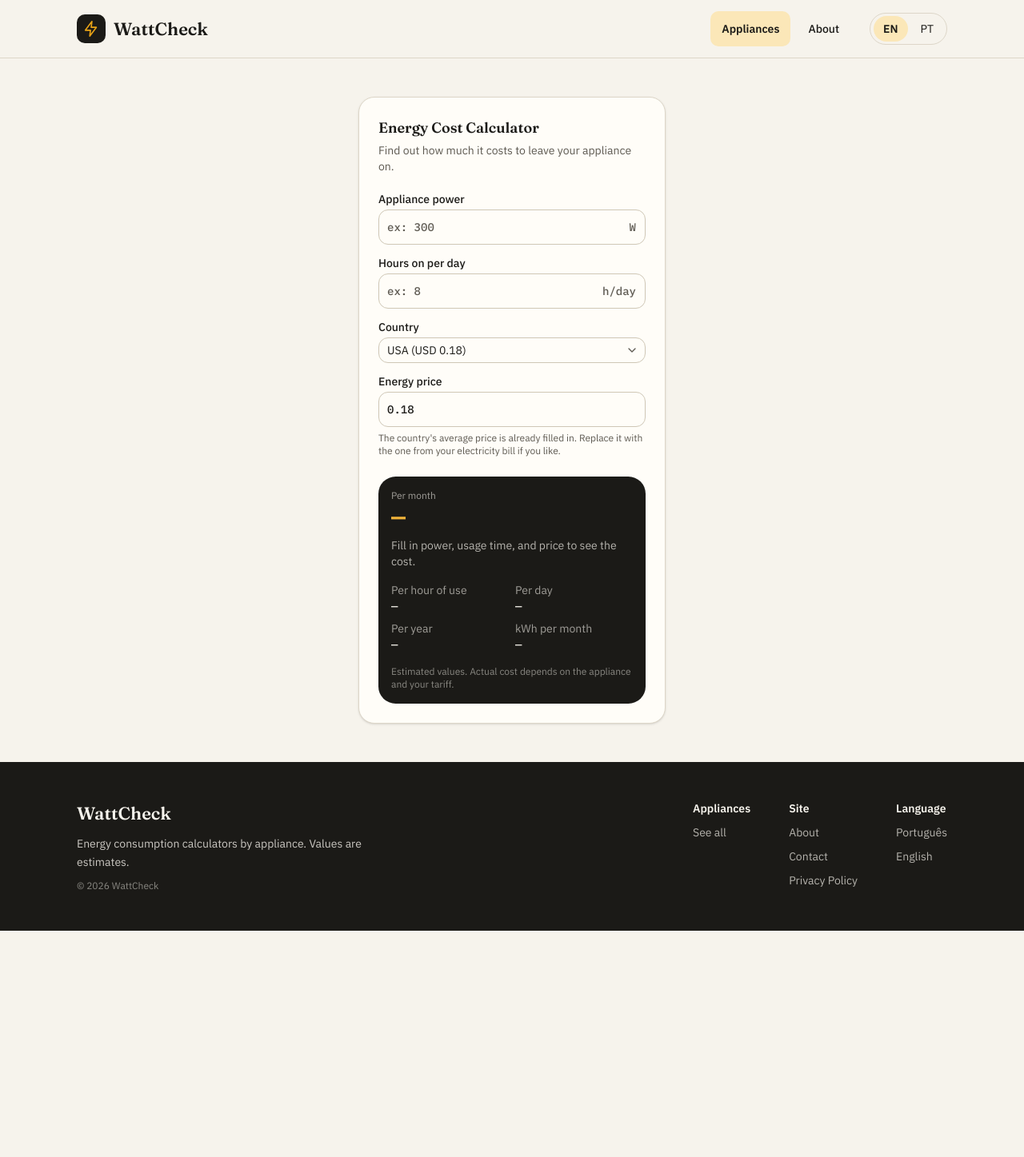
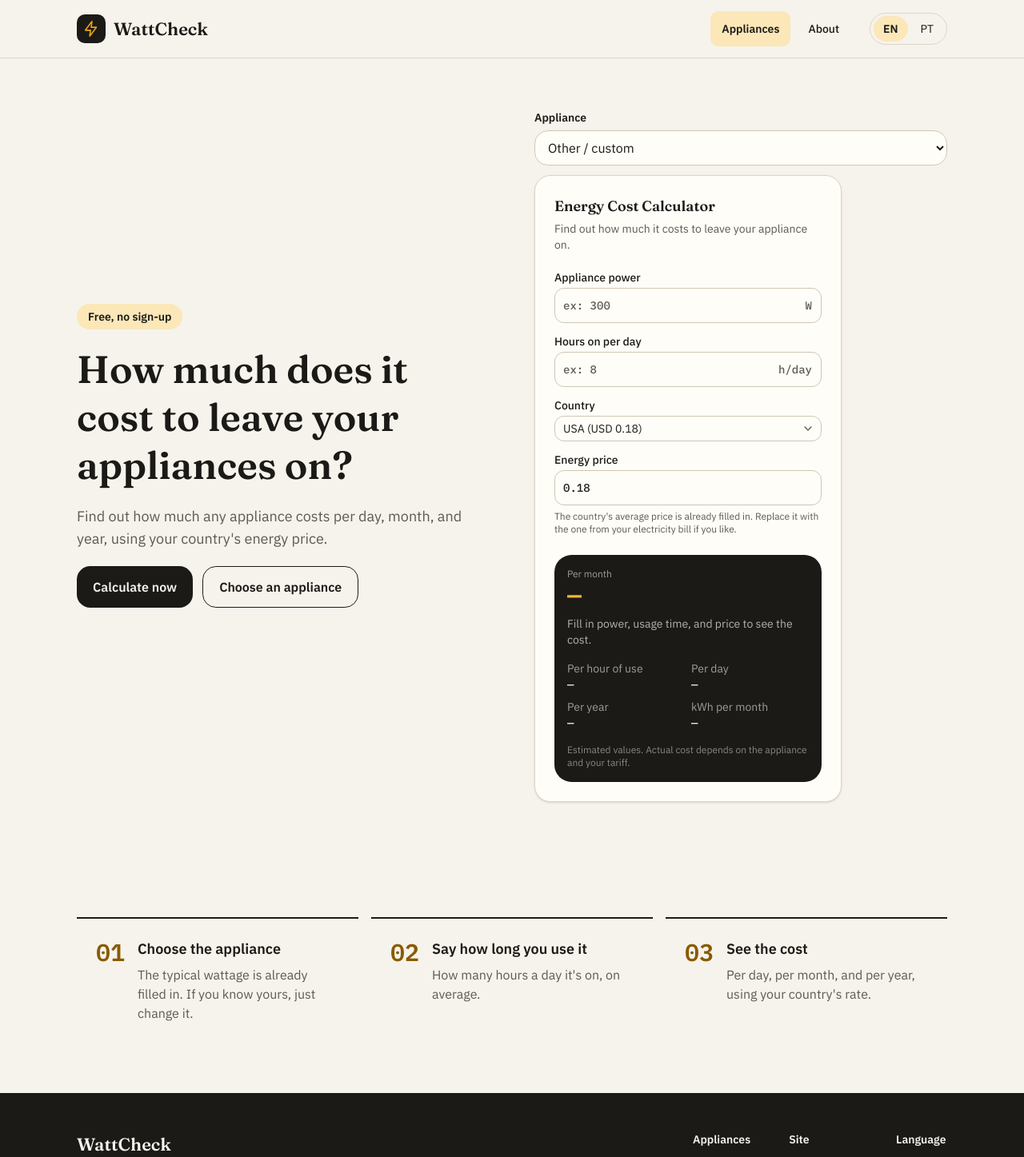
Before and after one commit to Fabricio-santuchi/calculadora-energia, a Next.js app: page /en in a window 1280 px wide. Shown: the top 1447 px of the page at 80% size. Before the commit the page ends 1164 px from the top, so only its background shows below. Built offline with nearby package versions, Linux system fonts and the light colour scheme.

Commit message:
feat: página inicial com hero, calculadora genérica com dropdown de aparelho e seção como funciona

```diff
--- a/src/app/[lang]/page.tsx
+++ b/src/app/[lang]/page.tsx
@@ -1,19 +1,69 @@
-import Calculadora from "@/components/calculadora-form";
+import CalculadoraGenerica from "@/components/calculadora-generica";
 import Header from "@/components/header";
 import Footer from "@/components/footer";
 import type { Idioma } from "@/lib/numero";
+import { TEXTOS_INICIO } from "@/lib/textos";
 
-export default async function LangHomePage({
-  params,
-}: PageProps<"/[lang]">) {
+export default async function LangHomePage({ params }: PageProps<"/[lang]">) {
   const { lang } = await params;
   const idioma: Idioma = lang === "pt" ? "pt" : "en";
+  const t = TEXTOS_INICIO[idioma];
 
   return (
     <div className="flex min-h-screen flex-col">
       <Header idioma={idioma} ativo="aparelhos" />
-      <main className="flex flex-1 items-center justify-center bg-background px-4 py-12">
-        <Calculadora idioma={idioma} />
+      <main className="flex-1">
+        <section className="mx-auto grid w-full max-w-[1120px] items-center gap-14 px-4 py-16 md:grid-cols-2">
+          <div className="flex flex-col gap-5">
+            <span className="flex w-fit items-center gap-2 rounded-full bg-accent px-3.5 py-1.5 text-sm font-semibold text-accent-foreground">
+              {t.selo}
+            </span>
+
+            <h1 className="font-heading text-5xl font-semibold leading-tight text-foreground">
+              {t.titulo}
+            </h1>
+
+            <p className="text-lg text-muted-foreground">{t.subtitulo}</p>
+
+            <div className="flex gap-3">
+              <a
+                href="#calc"
+                className="flex h-[52px] items-center rounded-xl bg-foreground px-5 font-semibold text-background no-underline"
+              >
+                {t.botaoCalcular}
+              </a>
+              <a
+                href="#aparelhos"
+                className="flex h-[52px] items-center rounded-xl border border-foreground px-5 font-semibold text-foreground no-underline"
+              >
+                {t.botaoAparelhos}
+              </a>
+            </div>
+          </div>
+
+          <div id="calc">
+            <CalculadoraGenerica idioma={idioma} />
+          </div>
+        </section>
+
+        <section className="mx-auto mt-4 grid w-full max-w-[1120px] gap-4 px-4 py-16 md:grid-cols-3">
+          {t.passos.map((passo, indice) => (
+            <div
+              key={passo.titulo}
+              className="flex gap-4 border-t-2 border-foreground p-6"
+            >
+              <span className="font-mono text-3xl font-semibold text-[#8A5A00]">
+                {String(indice + 1).padStart(2, "0")}
+              </span>
+              <div className="flex flex-col gap-1.5">
+                <h3 className="text-lg font-semibold text-foreground">
+                  {passo.titulo}
+                </h3>
+                <p className="text-muted-foreground">{passo.texto}</p>
+              </div>
+            </div>
+          ))}
+        </section>
       </main>
       <Footer idioma={idioma} />
     </div>
--- /dev/null
+++ b/src/components/calculadora-generica.tsx
@@ -0,0 +1,59 @@
+"use client";
+
+import { useState } from "react";
+import Calculadora from "@/components/calculadora-form";
+import { aparelhos, type Aparelho } from "@/lib/data/aparelhos";
+import type { Idioma } from "@/lib/numero";
+import { TEXTOS_INICIO } from "@/lib/textos";
+
+type Props = {
+  idioma: Idioma;
+};
+
+export default function CalculadoraGenerica({ idioma }: Props) {
+  const t = TEXTOS_INICIO[idioma];
+  const [aparelhoSelecionado, setAparelhoSelecionado] = useState<
+    Aparelho | undefined
+  >(undefined);
+
+  const aparelhosDoIdioma = aparelhos.filter((a) => a.idiomas.includes(idioma));
+
+  return (
+    <div className="flex flex-col gap-3">
+      <div className="flex flex-col gap-1.5">
+        <label htmlFor="aparelho-dropdown" className="text-sm font-semibold">
+          {t.aparelhoLabel}
+        </label>
+        <select
+          id="aparelho-dropdown"
+          className="h-11 rounded-xl border border-input bg-card px-3"
+          value={aparelhoSelecionado?.slugPt ?? "outro"}
+          onChange={(e) => {
+            const valor = e.target.value;
+            if (valor === "outro") {
+              setAparelhoSelecionado(undefined);
+              return;
+            }
+            const encontrado = aparelhosDoIdioma.find(
+              (a) => a.slugPt === valor,
+            );
+            setAparelhoSelecionado(encontrado);
+          }}
+        >
+          <option value="outro">{t.aparelhoOutro}</option>
+          {aparelhosDoIdioma.map((a) => (
+            <option key={a.slugPt} value={a.slugPt}>
+              {idioma === "pt" ? a.nomePt : a.nomeEn}
+            </option>
+          ))}
+        </select>
+      </div>
+
+      <Calculadora
+        key={aparelhoSelecionado?.slugPt ?? "outro"}
+        idioma={idioma}
+        aparelho={aparelhoSelecionado}
+      />
+    </div>
+  );
+}
--- a/src/lib/textos.ts
+++ b/src/lib/textos.ts
@@ -76,6 +76,75 @@ export const TEXTOS: Record<Idioma, Textos> = {
   },
 };
 
+interface PassoComoFunciona {
+  titulo: string;
+  texto: string;
+}
+
+interface TextosInicio {
+  selo: string;
+  titulo: string;
+  subtitulo: string;
+  botaoCalcular: string;
+  botaoAparelhos: string;
+  aparelhoLabel: string;
+  aparelhoOutro: string;
+  passos: PassoComoFunciona[];
+}
+
+export const TEXTOS_INICIO: Record<Idioma, TextosInicio> = {
+  pt: {
+    selo: "Grátis, sem cadastro",
+    titulo: "Quanto custa deixar seus aparelhos ligados?",
+    subtitulo:
+      "Descubra o gasto de qualquer aparelho por dia, mês e ano, com o preço da energia do seu país.",
+    botaoCalcular: "Calcular agora",
+    botaoAparelhos: "Escolher aparelho",
+    aparelhoLabel: "Aparelho",
+    aparelhoOutro: "Outro / personalizado",
+    passos: [
+      {
+        titulo: "Escolha o aparelho",
+        texto:
+          "A potência típica já vem preenchida. Se souber a do seu, é só trocar.",
+      },
+      {
+        titulo: "Diga quanto tempo usa",
+        texto: "Quantas horas por dia ele fica ligado, em média.",
+      },
+      {
+        titulo: "Veja o custo",
+        texto: "Por dia, por mês e por ano, com a tarifa do seu país.",
+      },
+    ],
+  },
+  en: {
+    selo: "Free, no sign-up",
+    titulo: "How much does it cost to leave your appliances on?",
+    subtitulo:
+      "Find out how much any appliance costs per day, month, and year, using your country's energy price.",
+    botaoCalcular: "Calculate now",
+    botaoAparelhos: "Choose an appliance",
+    aparelhoLabel: "Appliance",
+    aparelhoOutro: "Other / custom",
+    passos: [
+      {
+        titulo: "Choose the appliance",
+        texto:
+          "The typical wattage is already filled in. If you know yours, just change it.",
+      },
+      {
+        titulo: "Say how long you use it",
+        texto: "How many hours a day it's on, on average.",
+      },
+      {
+        titulo: "See the cost",
+        texto: "Per day, per month, and per year, using your country's rate.",
+      },
+    ],
+  },
+};
+
 /**
  * Rótulo do custo "unitário" no painel de resultado:
  * - horas: "Por hora de uso"
```
